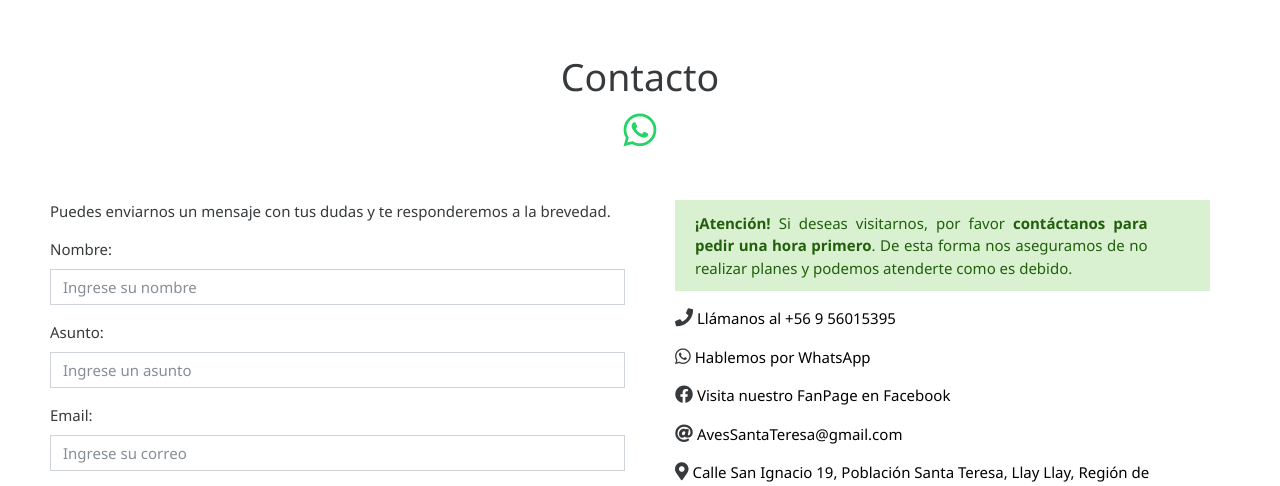
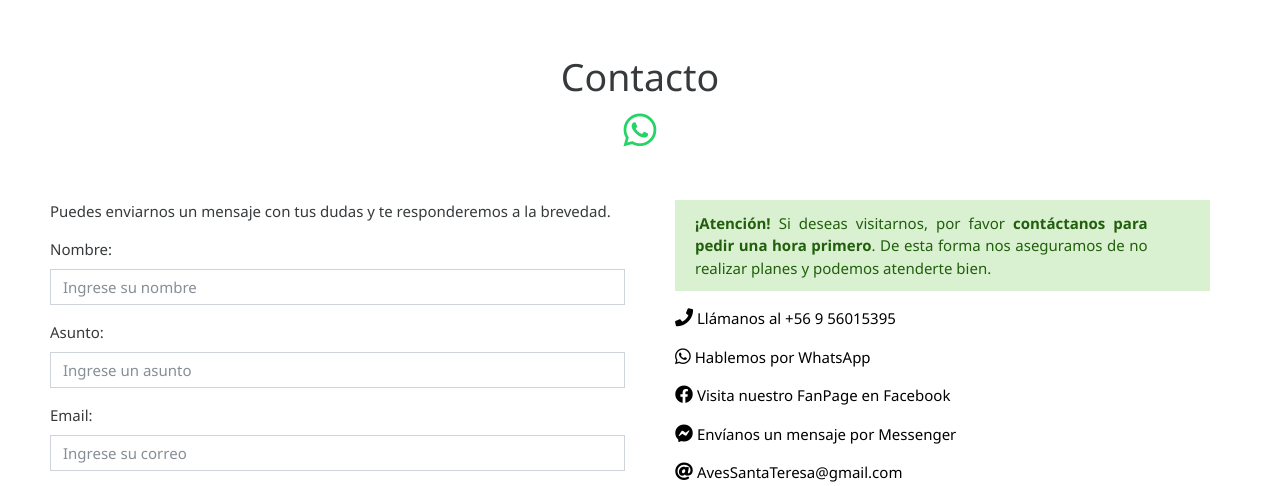
Before and after one commit to FranCodeCafe/AvesSantaTeresa, a PHP site: page / in a window 1280 px wide. Shown: the part 2065-2551 px from the top of the page. Run offline with PHP 8.4, Linux system fonts and the light colour scheme; some libraries are stand-ins or nearby versions.

Commit message:
Add files via upload

```diff
--- a/index.php
+++ b/index.php
@@ -327,7 +327,7 @@
                         </div>
                         <div class="form-group">
                             <label for="mensaje">Mensaje:</label>
-                            <textarea class="form-control" rows="6" id="mensaje" placeholder="Ingrese su mensaje" name="mensaje" required></textarea>
+                            <textarea class="form-control" rows="7" id="mensaje" placeholder="Ingrese su mensaje" name="mensaje" required></textarea>
                         </div>
                         <button type="submit" class="btn btn-primary">Enviar</button>
                     </form>
@@ -338,14 +338,14 @@
                     <div id="container-contacto" style="text-align:left;background-color:#fff;padding:0px 20px 20px 20px;border-radius:15px;">
                         <div class="alert alert-dismissible alert-success" style="text-align:justify;">
                             <!--<button type="button" class="close" data-dismiss="alert">&times;</button>-->
-                            <strong>¡Atención!</strong> Si deseas visitarnos, por favor <strong>contáctanos para pedir una hora primero</strong>. De esta forma nos aseguramos de no realizar planes y podemos atenderte como es debido.
+                            <strong>¡Atención!</strong> Si deseas visitarnos, por favor <strong>contáctanos para pedir una hora primero</strong>. De esta forma nos aseguramos de no realizar planes y podemos atenderte bien.
                         </div>
-                        <p><i style="font-size:18px;" class="fas fa-phone"></i><a style="text-decoration:none;color:#000;" href="tel:+56956015395">  Llámanos al +56 9 56015395</a></p>
-                        <p><i style="font-size:18px;" class="fab fa-whatsapp"></i><a style="text-decoration:none;color:#000;" href="https://api.whatsapp.com/send?phone=+56956015395"> Hablemos por WhatsApp</a></p>
-                        <p><i style="font-size:18px;" class="fab fa-facebook"></i><a style="text-decoration:none;color:#000;" href="#"> Visita nuestro FanPage en Facebook</a></p>
-                        <!--<p><i style="color:#0084FF;font-size:18px;" class="fab fa-facebook-messenger"></i><a style="text-decoration:none;color:#000;" href="#"> Envía un mensaje por Messenger</a></p>-->
-                        <p><i style="font-size:18px;" class="fas fa-at"></i><a style="text-decoration:none;color:#000;" href="mailto:avessantateresa@gmail.com""> AvesSantaTeresa@gmail.com</a></p>
-                        <p><i style="font-size:18px;" class="fas fa-map-marker-alt"></i><a href="https://www.google.com/maps/place/Aves+Santa+Teresa/@-32.841078,-70.939512,18z/data=!4m5!3m4!1s0x0:0xfca390054855f838!8m2!3d-32.841078!4d-70.9395124?hl=es-419" style="text-decoration:none;color:#000;"> Calle San Ignacio 19, Población Santa Teresa, Llay Llay, Región de Valparaíso.</a></p>
+                        <p><a style="text-decoration:none;color:#000;" href="tel:+56956015395"><i style="font-size:18px;" class="fas fa-phone"></i>  Llámanos al +56 9 56015395</a></p>
+                        <p><a style="text-decoration:none;color:#000;" href="https://api.whatsapp.com/send?phone=+56956015395"><i style="font-size:18px;" class="fab fa-whatsapp"></i> Hablemos por WhatsApp</a></p>
+                        <p><a style="text-decoration:none;color:#000;" href="https://www.facebook.com/Aves-Santa-Teresa-696794420517801/"><i style="font-size:18px;" class="fab fa-facebook"></i> Visita nuestro FanPage en Facebook</a></p>
+                        <p><a style="text-decoration:none;color:#000;" href="https://m.me/696794420517801?fbclid=IwAR0W-LcSYanSCDU2yCdWG6Pc_kP9Q2_UNGg6MyjdePfirCGgMrwUIDgcAlY"><i style="font-size:18px;" class="fab fa-facebook-messenger"></i> Envíanos un mensaje por Messenger</a></p>
+                        <p><a style="text-decoration:none;color:#000;" href="mailto:avessantateresa@gmail.com"><i style="font-size:18px;" class="fas fa-at"></i> AvesSantaTeresa@gmail.com</a></p>
+                        <p><a href="https://www.google.com/maps/place/Aves+Santa+Teresa/@-32.841078,-70.939512,18z/data=!4m5!3m4!1s0x0:0xfca390054855f838!8m2!3d-32.841078!4d-70.9395124?hl=es-419" style="text-decoration:none;color:#000;"><i style="font-size:18px;" class="fas fa-map-marker-alt"></i> Calle San Ignacio 19, Población Santa Teresa, Llay Llay, Región de Valparaíso.</a></p>
                         <iframe src="https://www.google.com/maps/embed?pb=!1m14!1m8!1m3!1d323.10839612277755!2d-70.9393659499479!3d-32.841068347190316!3m2!1i1024!2i768!4f13.1!3m3!1m2!1s0x96883bbce4b65d67%3A0xfca390054855f838!2sAves+Santa+Teresa!5e0!3m2!1ses-419!2scl!4v1557787354971!5m2!1ses-419!2scl" width="100%" height="200" frameborder="0" style="border:0" allowfullscreen></iframe>
                     </div>
                 </div>
@@ -372,13 +372,14 @@
                 <div id="social-icon-col" class="col-sm-4" style="font-size:30px;text-align:center;padding:30px 0px 30px 10px;">
                     <a style="color:#fff;" href="https://api.whatsapp.com/send?phone=+56956015395" target="_blank"><i style="padding-right:20px;" class="fab fa-whatsapp"></i></a>
                     <a style="color:#fff;" href="https://www.facebook.com/Aves-Santa-Teresa-696794420517801" target="_blank"><i style="padding-right:20px;" class="fab fa-facebook"></i></a>
-                    <a style="color:#fff;" href="#" target="_blank"><i style="padding-right:20px;" class="fab fa-facebook-messenger"></i></a>
+                    <a style="color:#fff;" href="https://m.me/696794420517801?fbclid=IwAR0W-LcSYanSCDU2yCdWG6Pc_kP9Q2_UNGg6MyjdePfirCGgMrwUIDgcAlY" target="_blank"><i style="padding-right:20px;" class="fab fa-facebook-messenger"></i></a>
+                    <a style="color:#fff;" href="https://www.instagram.com/aves_sta_teresa/" target="_blank"><i style="padding-right:20px;" class="fab fa-instagram"></i></a>
                     <a style="color:#fff;" href="https://www.google.com/maps/place/Aves+Santa+Teresa/@-32.841078,-70.939512,18z/data=!4m5!3m4!1s0x0:0xfca390054855f838!8m2!3d-32.841078!4d-70.9395124?hl=es-419" target="_blank"><i style="padding-right:20px;" class="fas fa-map-marked-alt"></i></a>
                 </div>
             </div>
         </div>
             <!-- Copyright -->
-        <div id="copyright" class="container-fluid" style="font-size:14px;color:#fff;background-color:#143319;height:40px;width:100%;display:flex;justify-content:center;padding:10px 0px 20px 0px;">
+        <div id="copyright" class="container-fluid" style="font-size:12px;color:#fff;background-color:#143319;height:40px;width:100%;display:flex;justify-content:center;padding:10px 0px 20px 0px;">
             <a style="color:#fff;text-decoration:none;" href="https://github.com/FranVanHouten" target="_blank">
             <p>Hecho con <i class="fas fa-heart"></i> y <i class="fas fa-coffee"></i> por Francisca Salinas Castillo</p>
             </a>
```
